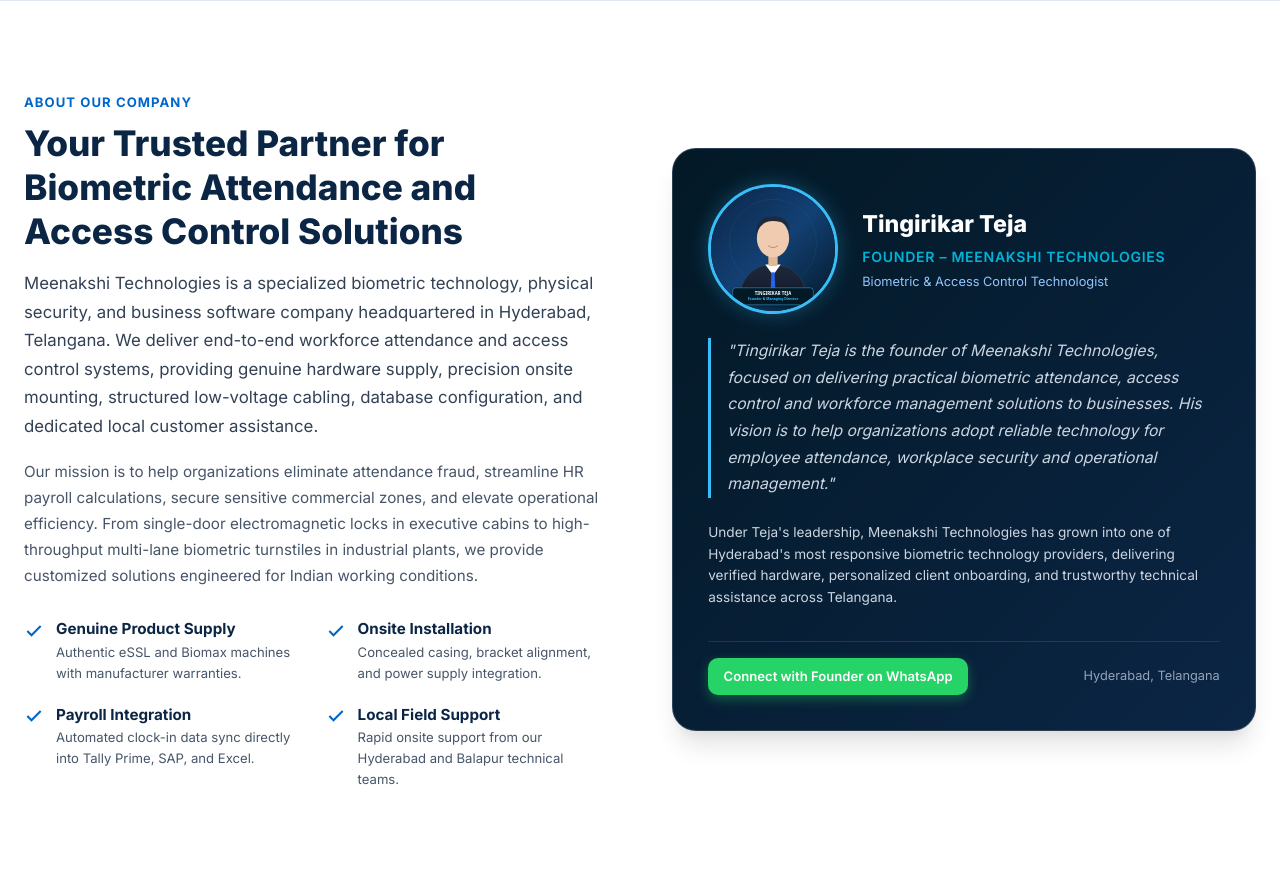
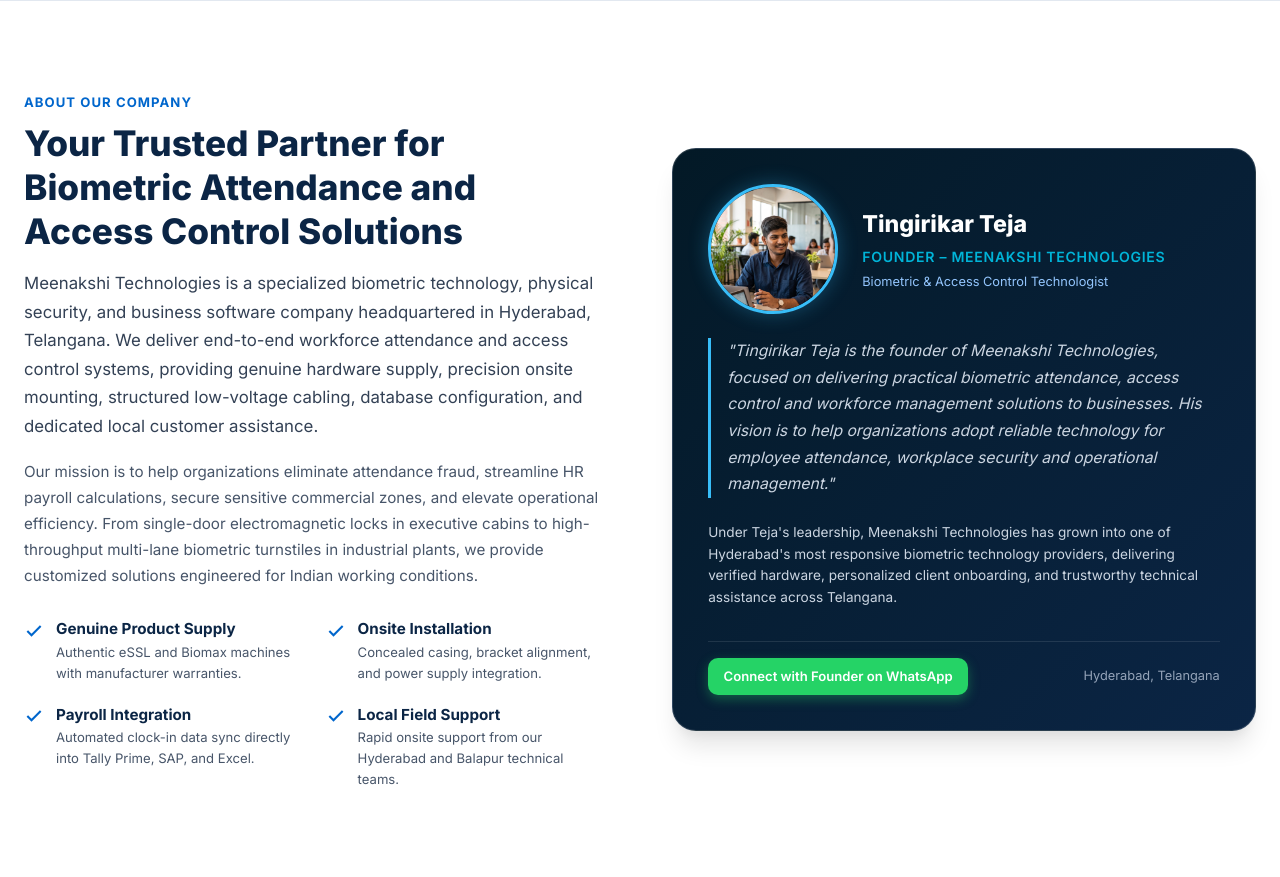
Before and after one commit to meenakshitechnologies65/Meenakshi-Technologies, a Node server app: page / in a window 1280 px wide. Shown: the part 1789-2666 px from the top of the page. Run offline with Node 20, Linux system fonts and the light colour scheme; some libraries are stand-ins or nearby versions.

Commit message:
Update founder photograph of Tingirikar Teja across website, articles, and structured data

```diff
--- a/data/leads.json
+++ b/data/leads.json
@@ -1,4 +1,17 @@
 [
+  {
+    "id": "mw50az5hgdj",
+    "timestamp": "2026-11-06T13:24:47.861Z",
+    "fullName": "Dr. Suresh Reddy",
+    "companyName": "Genome Bio Labs",
+    "email": "suresh@genomebiolabs.com",
+    "mobileNumber": "+919988776655",
+    "location": "Genome Valley, Hyderabad",
+    "productOrService": "Face Recognition Attendance Machines",
+    "employeeCount": "50-200 Employees",
+    "message": "Need 4 touchless face recognition terminals with cleanroom interlocking.",
+    "status": "new"
+  },
   {
     "id": "mw4z1jbjtzh",
     "timestamp": "2026-11-06T12:49:27.823Z",
--- a/public/css/style.css
+++ b/public/css/style.css
@@ -724,6 +724,15 @@ button, input, select, textarea {
   border: 3px solid #38bdf8;
   overflow: hidden;
   box-shadow: 0 0 20px rgba(56, 189, 248, 0.3);
+  flex-shrink: 0;
+}
+
+.founder-img-box img {
+  width: 100%;
+  height: 100%;
+  object-fit: cover;
+  object-position: center 18%;
+  display: block;
 }
 
 .founder-name {
--- a/scripts/verify-website.js
+++ b/scripts/verify-website.js
@@ -33,6 +33,7 @@ const routes = [
   '/css/style.css',
   '/js/main.js',
   '/images/logo.png',
+  '/images/tingirikar-teja.jpg',
   '/images/client-1.png',
   '/images/review-1.png',
   '/images/products/essl-k30-pro.svg',
--- a/views/about.ejs
+++ b/views/about.ejs
@@ -51,7 +51,7 @@
       <div class="founder-card-inner">
         <div style="display:flex; align-items:center; gap:1.5rem;">
           <div class="founder-img-box">
-            <img src="/images/founder.svg" alt="Tingirikar Teja - Founder of Meenakshi Technologies" width="130" height="130">
+            <img src="/images/tingirikar-teja.jpg" alt="Tingirikar Teja - Founder of Meenakshi Technologies" width="130" height="130">
           </div>
           <div>
             <h3 class="founder-name">Tingirikar Teja</h3>
--- a/views/blog-detail.ejs
+++ b/views/blog-detail.ejs
@@ -64,7 +64,7 @@
 
       <!-- Author Bio Footer -->
       <div style="border-top: 2px solid #e2e8f0; padding-top: 2rem; margin-top: 3.5rem; display: flex; align-items: center; gap: 1.5rem; background: #f8fafc; padding: 1.5rem; border-radius: 12px;">
-        <img src="/images/founder.svg" alt="Tingirikar Teja" style="width: 70px; height: 70px; border-radius: 50%; border: 2px solid #0066cc;">
+        <img src="/images/tingirikar-teja.jpg" alt="Tingirikar Teja" style="width: 70px; height: 70px; border-radius: 50%; border: 2px solid #0066cc; object-fit: cover; object-position: center 18%; flex-shrink: 0;">
         <div>
           <h4 style="font-size: 1.1rem; font-weight: 800; color: #0b2545; margin-bottom: 0.2rem;"><%= post.author %></h4>
           <span style="font-size: 0.82rem; color: #0066cc; font-weight: 600;"><%= post.designation %></span>
--- a/views/index.ejs
+++ b/views/index.ejs
@@ -238,7 +238,7 @@
         <div class="founder-card-inner">
           <div style="display:flex; align-items:center; gap:1.5rem;">
             <div class="founder-img-box">
-              <img src="/images/founder.svg" alt="Tingirikar Teja - Founder of Meenakshi Technologies" width="130" height="130">
+              <img src="/images/tingirikar-teja.jpg" alt="Tingirikar Teja - Founder of Meenakshi Technologies" width="130" height="130">
             </div>
             <div>
               <h3 class="founder-name">Tingirikar Teja</h3>
--- a/views/partials/head.ejs
+++ b/views/partials/head.ejs
@@ -63,7 +63,8 @@
         "founder": {
           "@type": "Person",
           "name": "Tingirikar Teja",
-          "jobTitle": "Founder of Meenakshi Technologies"
+          "jobTitle": "Founder of Meenakshi Technologies",
+          "image": "https://www.meenakshitechnologies.org/images/tingirikar-teja.jpg"
         },
         "contactPoint": {
           "@type": "ContactPoint",
--- a/views/pillar-guide.ejs
+++ b/views/pillar-guide.ejs
@@ -22,7 +22,7 @@
 
         <div style="display: flex; align-items: center; justify-content: center; gap: 1.5rem; flex-wrap: wrap; font-size: 0.9rem; color: #cbd5e1;">
           <div style="display:flex; align-items:center; gap:0.5rem;">
-            <img src="/images/founder.svg" alt="Tingirikar Teja" style="width:36px; height:36px; border-radius:50%; border:2px solid #38bdf8;">
+            <img src="/images/tingirikar-teja.jpg" alt="Tingirikar Teja" style="width:36px; height:36px; border-radius:50%; border:2px solid #38bdf8; object-fit:cover; object-position:center 18%;">
             <span>By <strong><%= post.author %></strong> (<%= post.designation %>)</span>
           </div>
           <span>&bull;</span>
```
Also changed, not shown: images/tingirikar-teja.jpg (added), public/images/founder.jpg (added), public/images/tingirikar-teja.jpg (added), views/regional-hub-detail.ejs (line endings or trailing spaces).
